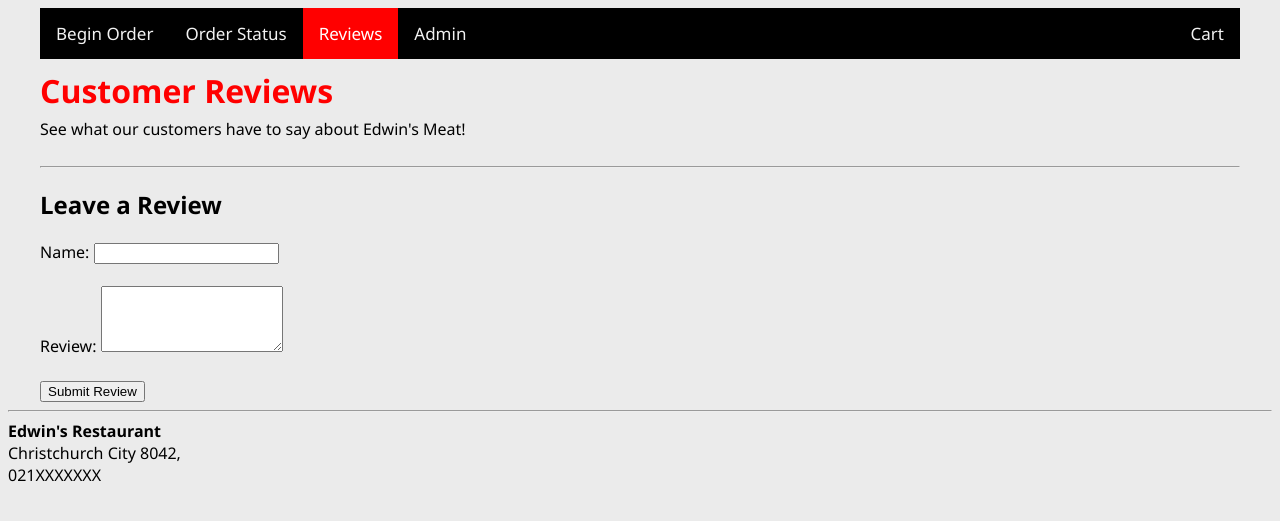
After one commit to scribblehounts/bhs_dpt12, a Flask app: page /reviews in a window 1280 px wide. The commit adds this page. Shown: the top 521 px of the page. Run offline with Flask 3, Linux system fonts and the light colour scheme.

Commit message:
big batch lol of new items

```diff
--- a/routes.py
+++ b/routes.py
@@ -34,16 +34,24 @@ def mainpage(): #add comments
             cart_list.append(request.form["addfood"])
             session['cart'] = cart_list
 
-            return render_template("home.html", foods=foods,categories=categories,showing=False,foodcart= session['cart'],foodlength= len(session['cart']))
+            return render_template("order.html", foods=foods,categories=categories,showing=False,foodcart= session['cart'],foodlength= len(session['cart']))
             #return jsonify(request.form["foodqueue"])
 
         if "food_id" in request.form:
             cur.execute('SELECT food_name,cost,image,description,food_id From fooditems WHERE food_id=?',(request.form["food_id"],))
             foodresults = cur.fetchall()
 
-            return render_template("home.html", foods=foods,categories=categories,showing=True,food=foodresults,foodcart= session['cart'],foodlength= len(session['cart']))
+            return render_template("order.html", foods=foods,categories=categories,showing=True,food=foodresults,foodcart= session['cart'],foodlength= len(session['cart']))
 
-    return render_template("home.html", foods=foods,categories=categories,showing=False,foodcart= session['cart'],foodlength= len(session['cart']))
+    return render_template("order.html", foods=foods,categories=categories,showing=False,foodcart= session['cart'],foodlength= len(session['cart']))
+
+@app.route("/reviews")
+def reviews():
+    return render_template("reviews.html")
+
+@app.route("/orderstatus")
+def orderstatus():
+    return render_template("orderstatus.html")
 
 @app.route("/cart", methods=["GET","POST"])
 def cart():
--- a/static/css/style.css
+++ b/static/css/style.css
@@ -40,16 +40,6 @@ body {
   overflow: hidden;
   margin: 0px auto;
 }
-h1 {
-  color:red;
-  margin-top: 10px;
-}
-
-p {
-  margin-top: -15px;
-  padding-bottom: 10px;
-}
-
 .topnav a {
   float:left;
   color: #f2f2f2;
@@ -59,9 +49,6 @@ p {
   font-size: 17px;
 }
 
-.admintext {
-  color:red;
-}
 
 .topnav a:hover {
   background-color: #ddd;
@@ -81,6 +68,19 @@ p {
   padding: 10px;
 }
 
+
+.admintext {
+  color:red;
+}
+h1 {
+  color:red;
+  margin-top: 10px;
+}
+
+p {
+  margin-top: -15px;
+  padding-bottom: 10px;
+}
 
 .grid-cart>div {
   display: flex;
--- a/templates/admin.html
+++ b/templates/admin.html
@@ -34,6 +34,9 @@ ORDER RETRIEVAL
         <div class="grid-food" data-food-id="{{ i[0] }}">
             <span class="contents">
                 <div class="fooditerationtitle"> {{i[1]}} {{i[2]}}'s Order</div>
+
+                <div class="foodpricecart"> {{i[3]}}</div>
+                <br>
                 <div class="foodpricecart"> {{order_dict |count}} Items </div>
 
                 {% for fooditeration in order_dict %}
--- a/templates/cart.html
+++ b/templates/cart.html
@@ -50,10 +50,10 @@
 
 
 
+
+    {% if foodcart %}
+    <hr>
     <h2>Subtotal: ${{subtotal[0]}}.00</h2>
-
-    <hr>
-    {% if foodcart %}
 
     <h2>Please enter the following details.</h2>
     <p>We need to know who to give our food to.</p>
--- a/templates/nav.html
+++ b/templates/nav.html
@@ -1,6 +1,19 @@
+<!-- edwin's meat navbar section -->
 <div class="topnav">
-     <a class="active" href="#home">Home</a>
-     <a href="/">Begin Order</a>
-     <a href="#/reviews">Reviews</a>
-     <a href="/admin">Admin</a>
+
+     <!-- begin order link: takes users to the order page. -->
+     <a href="/" class="{{ 'active' if request.path == '/' else '' }}">Begin Order</a>
+
+     <!-- order status link: takes users to your order page. -->
+     <a href="/orderstatus" class="{{ 'active' if request.path == '/orderstatus' else '' }}">Order Status</a>
+
+     <!-- reviews link: takes users to the reviews page. -->
+     <a href="/reviews" class="{{ 'active' if request.path == '/reviews' else '' }}">Reviews</a>
+
+     <!-- admin : takes user to viewing orders / admin page. -->
+     <a href="/admin" class="{{ 'active' if request.path == '/admin' else '' }}">Admin</a>
+
+     <!-- cart : takes user to the cart page. this link is floated to the right. -->
+     <a href="/cart" class="{{ 'active' if request.path == '/cart' else '' }}" style="float: right;">Cart</a>
+
 </div>
--- /dev/null
+++ b/templates/reviews.html
@@ -0,0 +1,34 @@
+{% extends "layout.html" %}
+{% block content %}
+
+<div class="page_wrpr">
+
+    <h1>Customer Reviews</h1>
+    <p>See what our customers have to say about Edwin's Meat!</p>
+    <hr>
+
+    <!-- Display existing reviews -->
+    <div class="reviews-container">
+        {% for review in reviews %}
+        <div class="review-item">
+            <h3>{{ review.username }}</h3>
+            <p>{{ review.comment }}</p>
+        </div>
+        {% endfor %}
+    </div>
+
+    <!-- Form to submit a new review -->
+    <h2>Leave a Review</h2>
+    <form action="/submit-review" method="POST">
+        <label for="username">Name:</label>
+        <input type="text" id="username" name="username" required><br><br>
+
+        <label for="comment">Review:</label>
+        <textarea id="comment" name="comment" rows="4" required></textarea><br><br>
+
+        <input type="submit" value="Submit Review">
+    </form>
+
+</div>
+
+{% endblock %}
```
Also changed, not shown: templates/orderstatus.html (added, +26 -0 lines), data.db, templates/order.html (renamed from templates/home.html).
